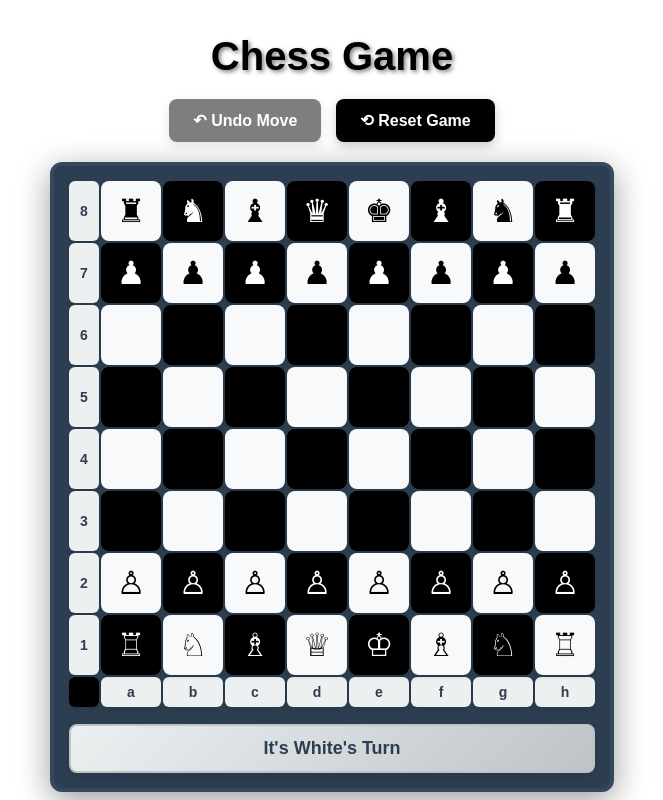
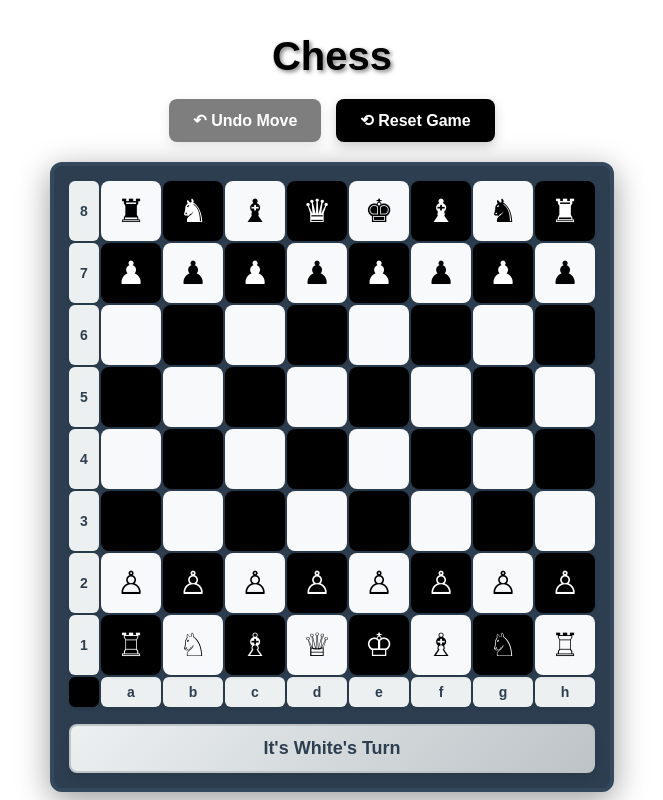
Before and after one commit to Vasundhara-331/GameOfChess, a plain HTML site: page index.html in a window 1280 px wide. Shown: the whole page, without its empty margins (308-971 px from the left). Drawn offline with nearby package versions, Linux system fonts and the light colour scheme.

Commit message:
Add index.html

```diff
--- a/index.html
+++ b/index.html
@@ -212,7 +212,7 @@
 </head>
 <body>
     <div class="game-container">
-        <h1>Chess Game</h1>
+        <h1>Chess</h1>
         <div class="controls">
             <button id="undoBtn" class="btn">↶ Undo Move</button>
             <button id="resetBtn" class="btn">⟲ Reset Game</button>
```
